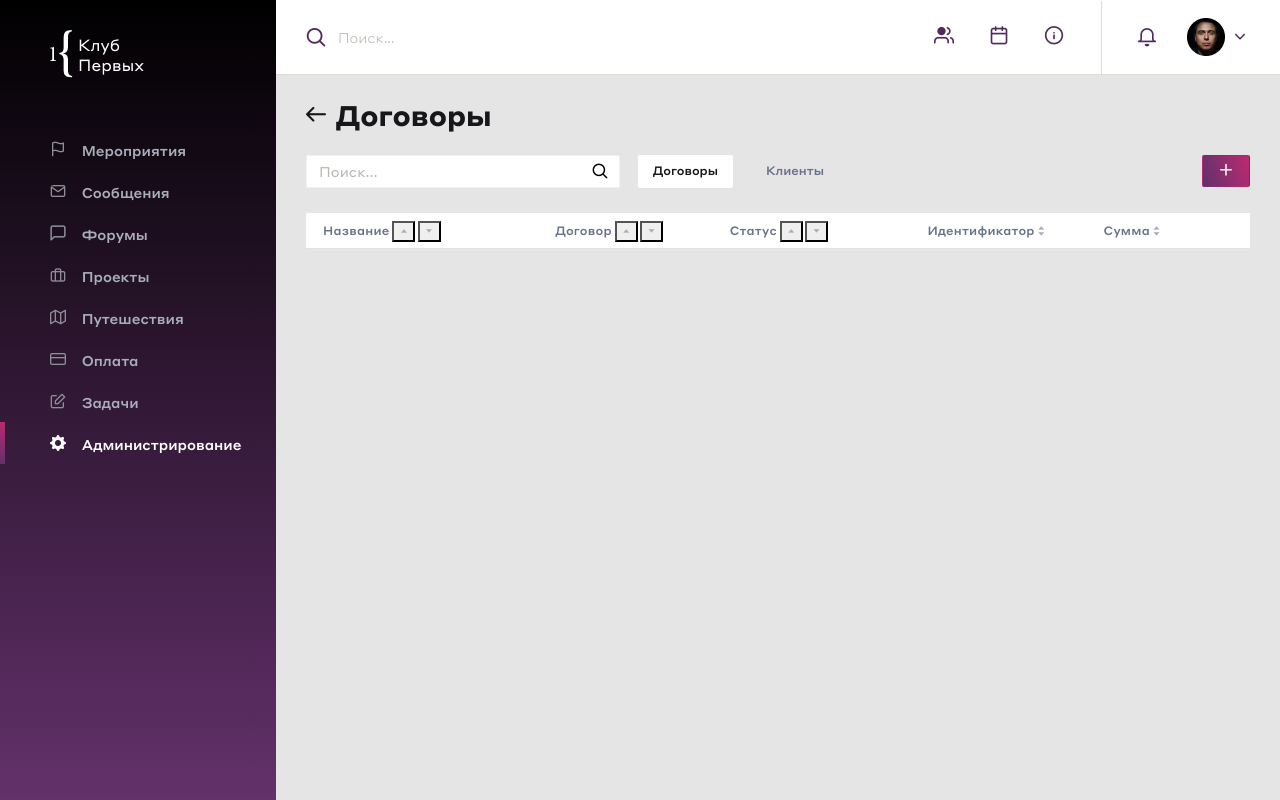
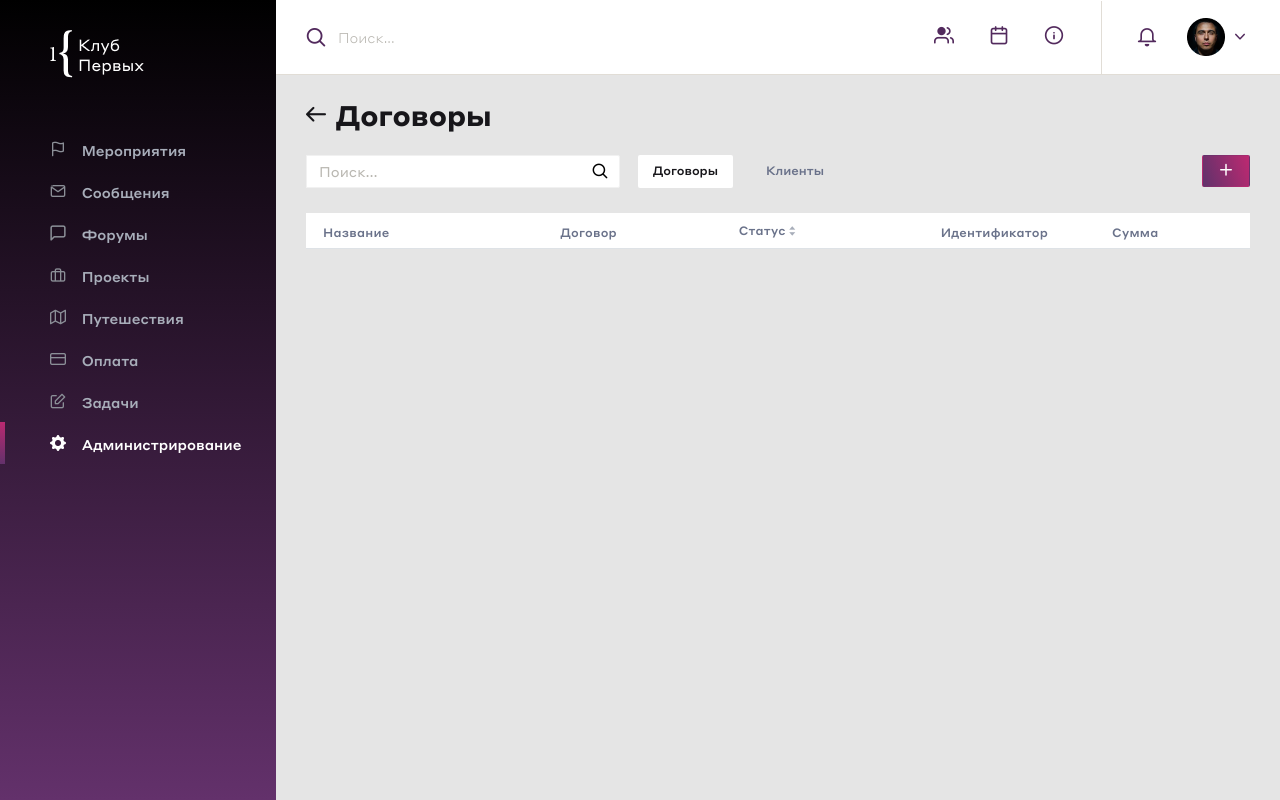
Before and after one commit to imyeskela/COTF_contracts, a Django app: page / in a window 1280 px wide. Run offline with Django 3.2, Linux system fonts and the light colour scheme; data that the repository does not hold is empty; some libraries are stand-ins or nearby versions; some web fonts are replaced.

Commit message:
Fixed sorting and search

```diff
--- a/frontend/sass/app.scss
+++ b/frontend/sass/app.scss
@@ -268,13 +268,21 @@ input, select, textarea {
           }
 
           .sort_controls {
-            display: flex;
-            flex-direction: column;
             font-size: 7px;
             margin-top: -2px;
             margin-left: 3px;
-            justify-content: center;
-
+            form{
+              display: flex;
+              flex-direction: column;
+              justify-content: center;
+            }
+            button{
+              background: none;
+              border: none;
+              padding: 0;
+              margin: 0;
+              outline: none;
+            }
             .down {
               margin-top: -9px;
             }
--- a/static/css/app.css
+++ b/static/css/app.css
@@ -245,12 +245,21 @@ input:focus, input:active, input:focus-visible, select:focus, select:active, sel
   white-space: nowrap;
 }
 .table-container .table thead td .table_title .sort_controls {
-  display: flex;
-  flex-direction: column;
   font-size: 7px;
   margin-top: -2px;
   margin-left: 3px;
+}
+.table-container .table thead td .table_title .sort_controls form {
+  display: flex;
+  flex-direction: column;
   justify-content: center;
+}
+.table-container .table thead td .table_title .sort_controls button {
+  background: none;
+  border: none;
+  padding: 0;
+  margin: 0;
+  outline: none;
 }
 .table-container .table thead td .table_title .sort_controls .down {
   margin-top: -9px;
--- a/templates/common/table_navbar.html
+++ b/templates/common/table_navbar.html
@@ -1,7 +1,9 @@
 <div class="table-controls">
     <div class="d-flex">
         <div class="search-box">
-            <input class="search" placeholder="Поиск...">
+            <form action="." method="GET">
+                <input class="search" placeholder="Поиск..." name="search">
+            </form>
             <i class="icon-search"></i>
         </div>
         <a class="btn {% if request.path == '/' %}active{% endif %}" href="{% url 'contract_template_list' %}">
--- a/templates/contract_templates_list.html
+++ b/templates/contract_templates_list.html
@@ -19,32 +19,32 @@
                     <td style="min-width: 200px;">
                         <div class="table_title">
                             Название
-                            <div class="sort_controls">
-                                <form action="." method="GET">
-                                    <button class="up" name="name_max" value="name_max">
-                                        <i class="icon-arrow_up"></i>
-                                    </button>
+<!--                            <div class="sort_controls">-->
+<!--                                <form action="." method="GET">-->
+<!--                                    <button class="up" name="name_max" value="name_max">-->
+<!--                                        <i class="icon-arrow_up"></i>-->
+<!--                                    </button>-->
 
-                                    <button class="down" name="name_min" value="name_min">
-                                        <i class="icon-arrow_down"></i>
-                                    </button>
-                                </form>
-                            </div>
+<!--                                    <button class="down" name="name_min" value="name_min">-->
+<!--                                        <i class="icon-arrow_down"></i>-->
+<!--                                    </button>-->
+<!--                                </form>-->
+<!--                            </div>-->
                         </div>
                     </td>
                     <td style="min-width: 150px;">
                         <div class="table_title">
                             Договор
-                            <div class="sort_controls">
-                                <form action="." method="GET">
-                                    <button class="up" name="contract_max" value="contract_max">
-                                        <i class="icon-arrow_up"></i>
-                                    </button>
-                                    <button class="down" name="contract_min" value="contract_min">
-                                        <i class="icon-arrow_down"></i>
-                                    </button>
-                                </form>
-                            </div>
+<!--                            <div class="sort_controls">-->
+<!--                                <form action="." method="GET">-->
+<!--                                    <button class="up" name="contract_max" value="contract_max">-->
+<!--                                        <i class="icon-arrow_up"></i>-->
+<!--                                    </button>-->
+<!--                                    <button class="down" name="contract_min" value="contract_min">-->
+<!--                                        <i class="icon-arrow_down"></i>-->
+<!--                                    </button>-->
+<!--                                </form>-->
+<!--                            </div>-->
                         </div>
                     </td>
                     <td style="min-width: 170px;">
@@ -66,26 +66,26 @@
                         <div class="table_title">
                             Идентификатор
                             <div class="sort_controls">
-                                <a class="up" href="#">
-                                    <i class="icon-arrow_up"></i>
-                                </a>
-                                <a class="down" href="#">
-                                    <i class="icon-arrow_down"></i>
-                                </a>
+<!--                                <a class="up" href="#">-->
+<!--                                    <i class="icon-arrow_up"></i>-->
+<!--                                </a>-->
+<!--                                <a class="down" href="#">-->
+<!--                                    <i class="icon-arrow_down"></i>-->
+<!--                                </a>-->
                             </div>
                         </div>
                     </td>
                     <td>
                         <div class="table_title">
                             Сумма
-                            <div class="sort_controls">
-                                <a class="up" href="#">
-                                    <i class="icon-arrow_up"></i>
-                                </a>
-                                <a class="down" href="#">
-                                    <i class="icon-arrow_down"></i>
-                                </a>
-                            </div>
+<!--                            <div class="sort_controls">-->
+<!--                                <a class="up" href="#">-->
+<!--                                    <i class="icon-arrow_up"></i>-->
+<!--                                </a>-->
+<!--                                <a class="down" href="#">-->
+<!--                                    <i class="icon-arrow_down"></i>-->
+<!--                                </a>-->
+<!--                            </div>-->
                         </div>
                     </td>
                     <td style="min-width: 50px;"></td>
```
Also changed, not shown: templates/contract_list.html (+84 -76 lines).
